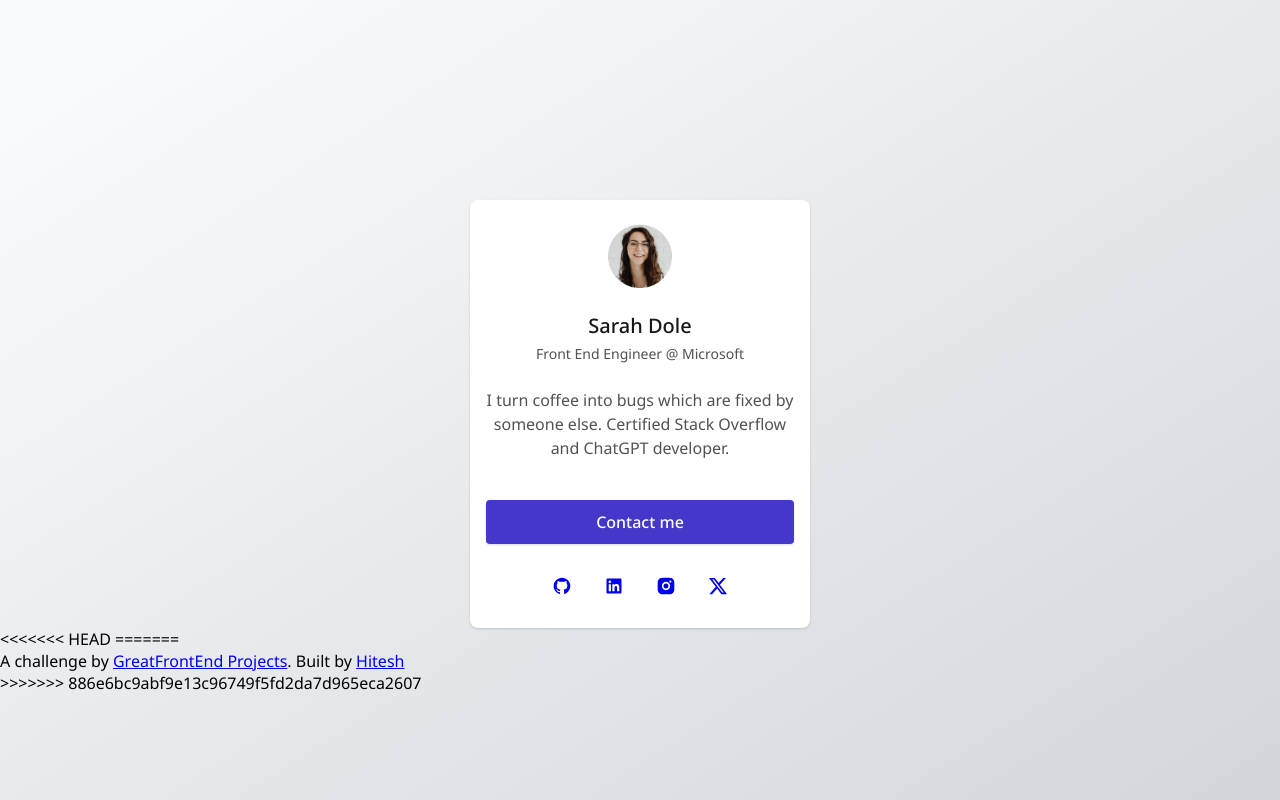
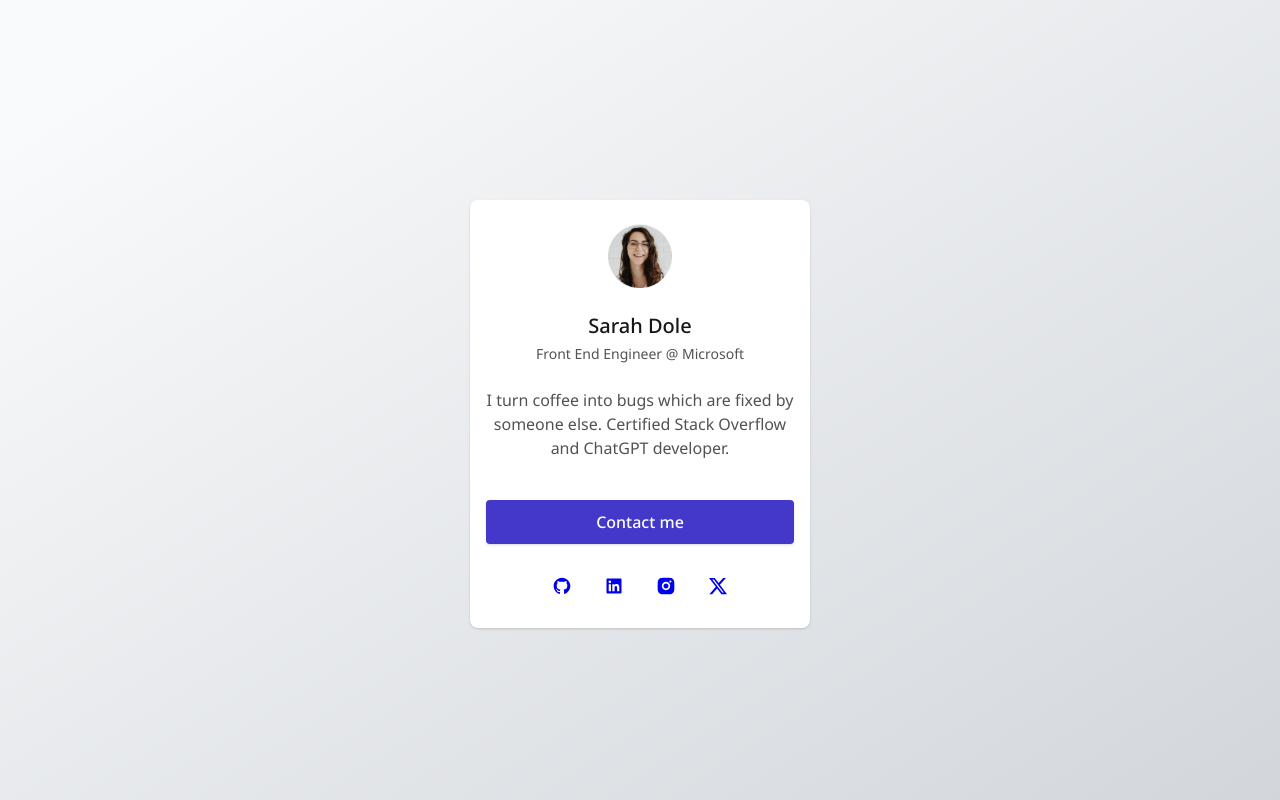
Before and after one commit to kumarhites/GFE-Projects-practice, a plain HTML site: page profile-card/index.html in a window 1280 px wide. Drawn offline with Linux system fonts and the light colour scheme.

Commit message:
GFE Project 3 - profile card update

```diff
--- a/profile-card/index.html
+++ b/profile-card/index.html
@@ -131,25 +131,5 @@
       I turn coffee into bugs which are fixed by someone else. Certified Stack Overflow and ChatGPT developer.
       Contact me
      -->
-<<<<<<< HEAD
-=======
-
-    <!-- Attribute this challenge to yourself! -->
-    <div class="credits" data-gfe-screenshot-exclude="true">
-      A challenge by
-      <a
-        href="https://www.greatfrontend.com/projects?ref=challenges"
-        target="_blank"
-        >GreatFrontEnd Projects</a
-      >. Built by
-      <a
-        href="https://www.greatfrontend.com/projects/u/kumarhites"
-        target="_blank"
-        >Hitesh</a
-      >
-    </div>
-
-    <script src="js/index.js"></script>
->>>>>>> 886e6bc9abf9e13c96749f5fd2da7d965eca2607
   </body>
 </html>
```
